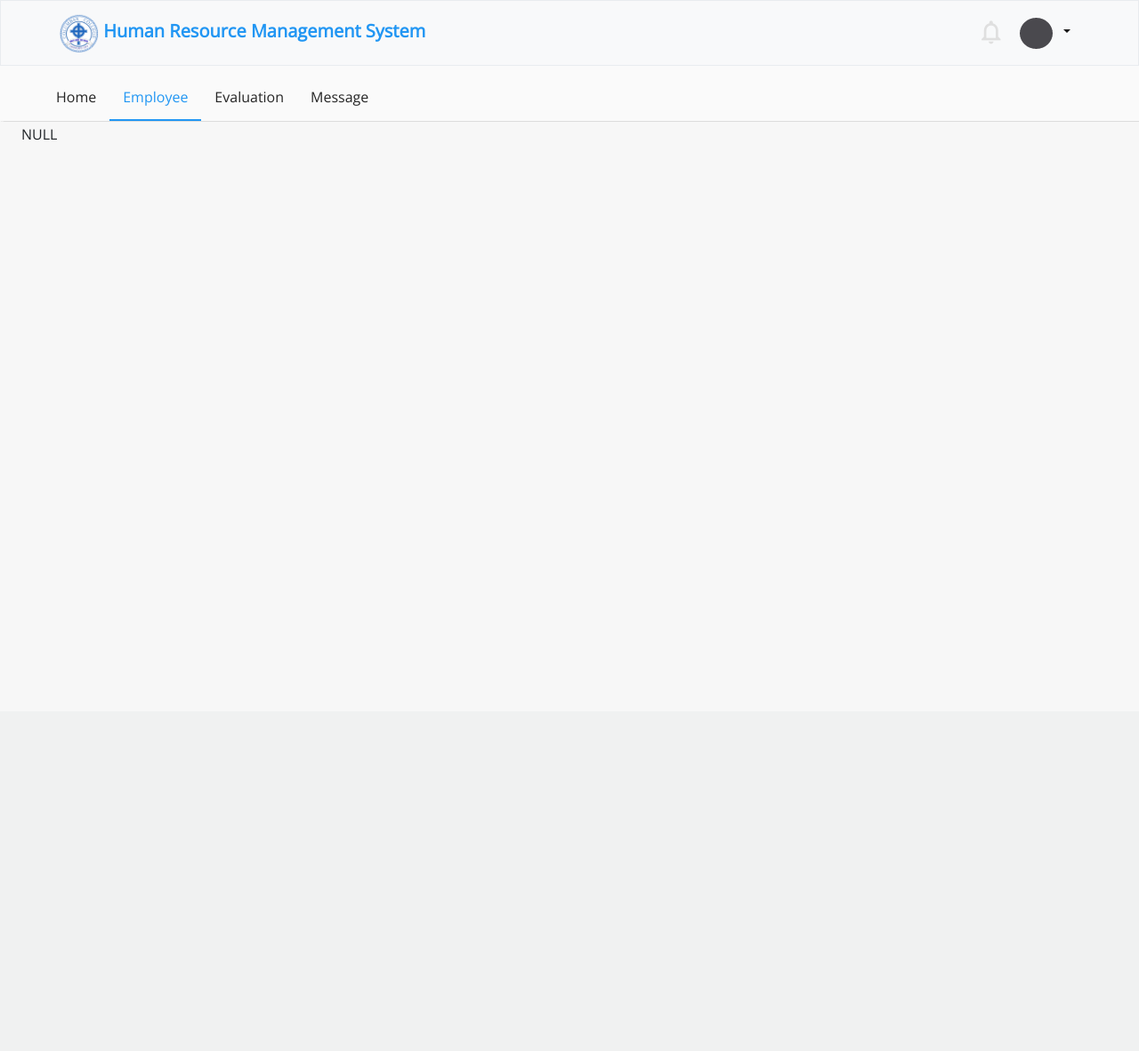
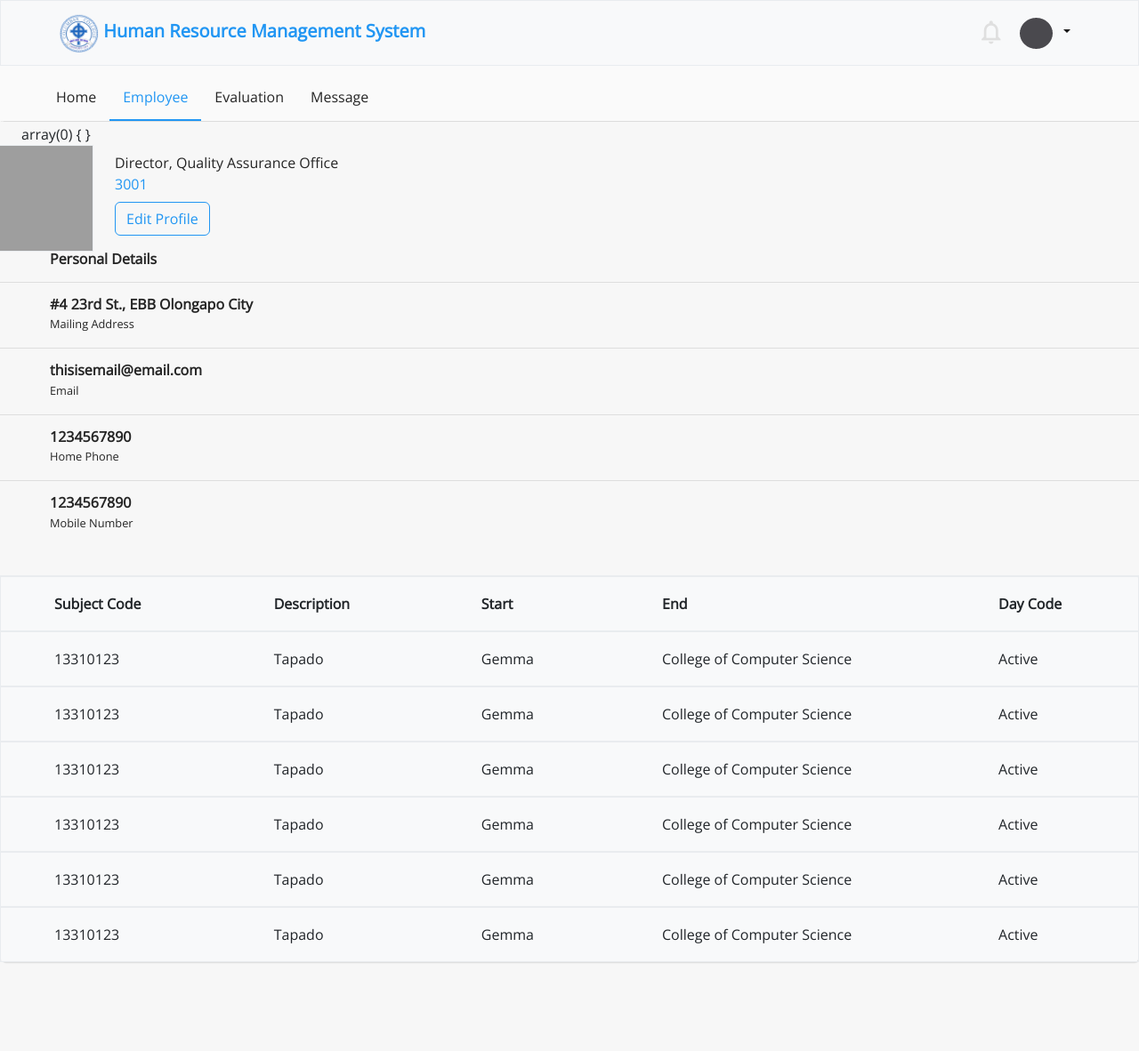
Before and after one commit to kennethvargas23/hris_development-1, a CodeIgniter app: page /database/index.php/employee/employee_view/1 in a window 1280 px wide. Shown: the whole page at 89% size. Before the commit the page ends 158 px from the top, so only its background shows below. Run offline with CodeIgniter, Linux system fonts and the light colour scheme; data that the repository does not hold is empty; some libraries are stand-ins or nearby versions; grey boxes are pictures that could not be loaded.

Commit message:
employee_profile

```diff
--- a/application/views/admin_dashboard_employee_view.php
+++ b/application/views/admin_dashboard_employee_view.php
@@ -5,7 +5,8 @@
 if($x = $this->input->get('search')){
 	$keyword_here = $x;
 }
-$employees = $employees[0];
+
+
 
  ?>
 
@@ -13,6 +14,95 @@
 	<div class="Home ml-4 pt-4">
 		<?php  var_dump($employees); ?>
 	</div>
+</div>
+<div class="row top-card">
+				<img class=" img-fluid border" src="https://static.pexels.com/photos/139829/pexels-photo-139829.jpeg" style="height: 120px; width: 120px;" >
+				<div class=" ml-4">
+					<h5><strong><?php echo $employees[0]['employee_firstName'] ?></strong></h5>
+					<p class="m-0">Director, Quality Assurance Office</p>
+					<p class="accent m-0">3001</p>
+					<button type="button" class="btn mt-2 btn-post f-normal c-raduis">Edit Profile</button>
+				</div>
+		</div>
+		<div class="pl-5 pr-5">
+			<h6 class="pl-2 pr-2 f-bold"><strong>Personal Details</strong></h6>
+		</div>
+		<hr>
+		<div class="pl-5 pr-5">
+			<h6 class="pl-2 pr-2 mb-0"><strong>#4 23rd St., EBB Olongapo City</strong></h6>
+			<p  class="pl-2 pr-2"><small>Mailing Address</small></p>
+		</div>
+		<hr>
+		<div class="pl-5 pr-5">
+				<h6 class="pl-2 pr-2 mb-0"><strong>thisisemail@email.com</strong></h6>
+				<p  class="pl-2 pr-2"><small>Email</small></p>
+			</div>
+		<hr>
+		<div class="pl-5 pr-5">
+				<h6 class="pl-2 pr-2 mb-0"><strong>1234567890</strong></h6>
+				<p  class="pl-2 pr-2"><small>Home Phone</small></p>
+			</div>
+		<hr>
+		<div class="pl-5 pr-5">
+				<h6 class="pl-2 pr-2 mb-0"><strong>1234567890</strong></h6>
+				<p  class="pl-2 pr-2"><small>Mobile Number</small></p>
+			</div>
+	</div>
+	<table class="table table-hover shadow-light c-radius bg-light mt-5 border" style="margin-bottom: 100px;">
+			<thead>
+				<tr>
+					<th scope="col">Subject Code</th>
+					<th scope="col">Description</th>
+					<th scope="col">Start</th>
+					<th scope="col">End</th>
+					<th scope="col">Day Code</th>
+				</tr>
+			</thead>
+			<tbody>
+				<tr>
+					<td scope="row">13310123</th>
+					<td>Tapado</td>
+					<td>Gemma</td>
+					<td>College of Computer Science</td>
+					<td>Active</td>
+				</tr>
+				<tr>
+					<td scope="row">13310123</th>
+					<td>Tapado</td>
+					<td>Gemma</td>
+					<td>College of Computer Science</td>
+					<td>Active</td>
+				</tr>
+				<tr>
+					<td scope="row">13310123</th>
+					<td>Tapado</td>
+					<td>Gemma</td>
+					<td>College of Computer Science</td>
+					<td>Active</td>
+				</tr>
+				<tr>
+					<td scope="row">13310123</th>
+					<td>Tapado</td>
+					<td>Gemma</td>
+					<td>College of Computer Science</td>
+					<td>Active</td>
+				</tr>
+				<tr>
+						<td scope="row">13310123</th>
+						<td>Tapado</td>
+						<td>Gemma</td>
+						<td>College of Computer Science</td>
+						<td>Active</td>
+				</tr>
+				<tr>
+				<td scope="row">13310123</th>
+						<td>Tapado</td>
+						<td>Gemma</td>
+						<td>College of Computer Science</td>
+						<td>Active</td>
+				</tr>
+			</tbody>
+		</table>
 </div>
 
 
@@ -28,5 +118,4 @@
 
 
 
-
  <?php include'include_footer.php' ?>
```
Also changed, not shown: assets/css/style.css (line endings or trailing spaces).
